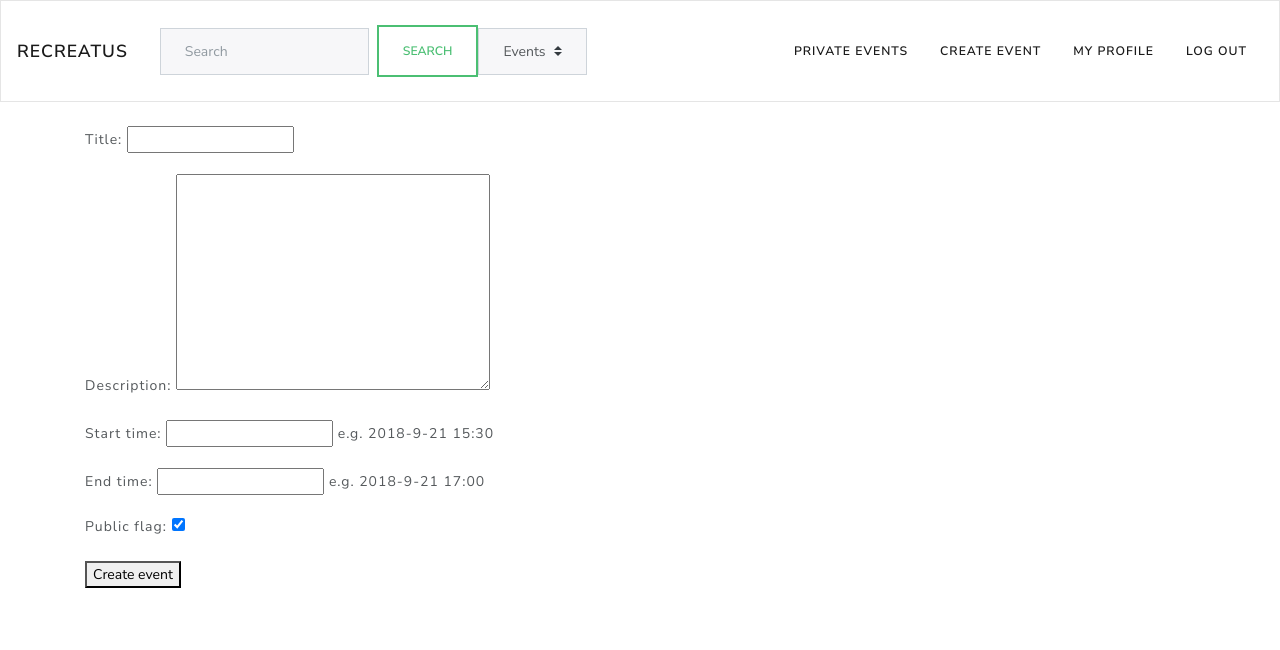
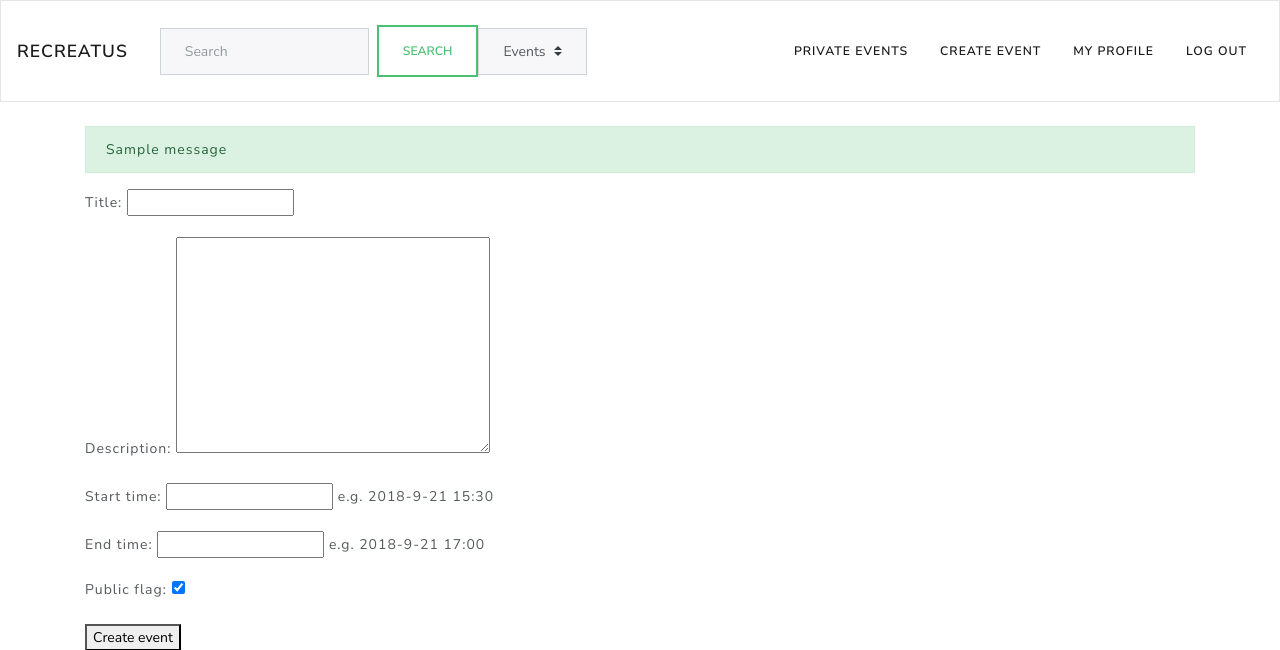
Before and after one commit to andrejceraj/Django-Recreatus, a Django app: page /event/create/ in a window 1280 px wide. Shown: the top 650 px of the page. Run offline with Django 3.2, Linux system fonts and the light colour scheme; a user stored in the database is signed in; tables that the repository leaves empty hold one stand-in row (values such as "Sample post"); one stand-in notice (Sample message) is shown; some libraries are stand-ins or nearby versions.

Commit message:
added status messages

```diff
--- a/app/templates/base.html
+++ b/app/templates/base.html
@@ -47,6 +47,19 @@
     </nav>
 
     <div class="container">
+        {% if messages %}
+            {% for message in messages %}
+                {% if message.level == DEFAULT_MESSAGE_LEVELS.INFO %}
+                    <div class="alert alert-primary" role="alert">{{ message }}</div>
+                {% elif message.level == DEFAULT_MESSAGE_LEVELS.SUCCESS %}
+                    <div class="alert alert-success" role="alert">{{ message }}</div>
+                {% elif message.level == DEFAULT_MESSAGE_LEVELS.ERROR %}
+                    <div class="alert alert-danger" role="alert">{{ message }}</div>
+                {% elif message.level == DEFAULT_MESSAGE_LEVELS.WARNING %}
+                    <div class="alert alert-warning" role="alert">{{ message }}</div>
+                {% endif %}
+            {% endfor %}
+        {% endif %}
         {% block content %}
         {% endblock %}
     </div>
--- a/app/templates/create_event.html
+++ b/app/templates/create_event.html
@@ -3,7 +3,7 @@
 {% block content %}
     <form method="post">
         {% csrf_token %}
-        {{ create_event_fomr.as_p }}
+        {{ create_event_form.as_p }}
         <button type="submit" >Create event</button>
     </form>
 {% endblock %}
--- a/app/views.py
+++ b/app/views.py
@@ -2,6 +2,7 @@ from django.shortcuts import render, redirect
 from django.contrib.auth.models import User
 from django.contrib.auth import login
 from django.contrib.auth.decorators import login_required
+from django.contrib import messages
 from django.db import transaction
 from django.utils import timezone
 
@@ -98,13 +99,15 @@ def create_event(request):
             owner = request.user.profile
             new_event = Event.objects.create(title=title, description=description, start_time=start_time,
                                              end_time=end_time, public_flag=public_flag, owner=owner)
+            messages.success(request, 'Event created successfully')
             return redirect('app:event_detail', new_event.id)
         else:
+            messages.error(request, 'Failed to create event')
             return redirect('app:create_event')
     else:
         create_event_form = CreateEventForm()
         context = {
-            "create_event_fomr": create_event_form
+            "create_event_form": create_event_form
         }
     return render(request, 'create_event.html', context)
 
@@ -116,9 +119,10 @@ def edit_profile(request):
         user_form = UserForm(request.POST, instance=request.user)
         profile_form = ProfileForm(request.POST, instance=request.user.profile)
         if user_form.is_valid() and profile_form.is_valid():
-            user_form.save()
+            user = user_form.save()
             profile_form.save()
-            return redirect('app:index')
+            messages.success(request, 'Profile edited successfully.')
+            return redirect('app:user_detail', user.id)
     else:
         user_form = UserForm(instance=request.user)
         profile_form = ProfileForm(instance=request.user.profile)
@@ -135,7 +139,9 @@ def signup(request):
         if user_form.is_valid():
             user = user_form.save()
             login(request, user)
+            messages.success(request, 'You have successfully signed up')
             return redirect('app:index')
+        messages.error(request, 'Failed to sign up.')
     else:
         user_form = UserCreationForm()
         context = {
@@ -153,6 +159,7 @@ def comment(request, pk):
             content = comment_form.cleaned_data['content']
             owner = request.user.profile
             Comment.objects.create(content=content, owner=owner, event=event)
+            messages.success(request, 'Comment posted')
 
     return redirect('app:event_detail', event.id)
 
@@ -176,6 +183,9 @@ def rate_event(request, pk):
             grade = rate_form.cleaned_data['grade']
             grader = request.user.profile
             Evaluation.objects.create(grade=grade, grader=grader, event=event)
+            messages.success(request, 'You have successfully rated the event')
+        else:
+            messages.error(request, 'Failed to rate event')
 
     return redirect('app:event_detail', event.id)
 
@@ -194,9 +204,11 @@ def participation(request, pk):
     if participation == 'true':
         if request.user.profile not in event.participants.all():
             event.participants.add(request.user.profile)
+            messages.success(request, 'You are now participating this event')
     elif participation == 'false':
         if request.user.profile in event.participants.all():
             event.participants.remove(request.user.profile)
+            messages.info(request, 'You no longer participate this event')
     else:
         return redirect('app:index')
     return redirect('app:event_detail', event.id)
@@ -209,9 +221,11 @@ def follow_user(request, pk):
     if following == 'true':
         if user.profile not in request.user.profile.following.all():
             request.user.profile.following.add(user.profile)
+            messages.success(request, 'User followed')
     elif following == 'false':
         if user.profile in request.user.profile.following.all():
             request.user.profile.following.remove(user.profile)
+            messages.success(request, 'You no longer follow this user')
     else:
         return redirect('app:index')
     return redirect('app:user_detail', user.id)
@@ -228,5 +242,5 @@ def invite_users(request, event_id):
 
             if user.profile not in event.invited_users.all():
                 event.invited_users.add(user.profile)
-
+        messages.success(request, 'Users invited')
         return redirect('app:event_detail', event_id)
```
